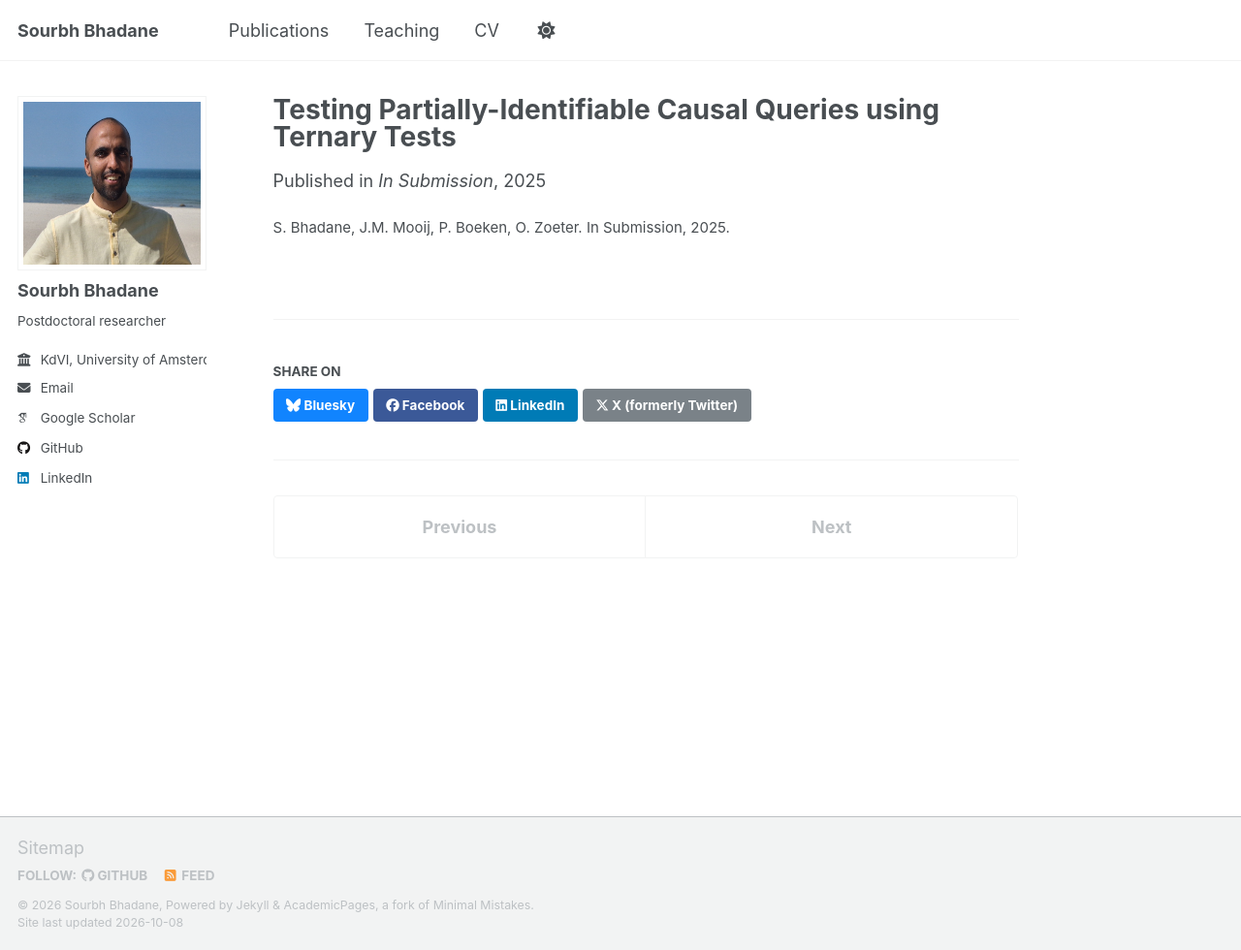
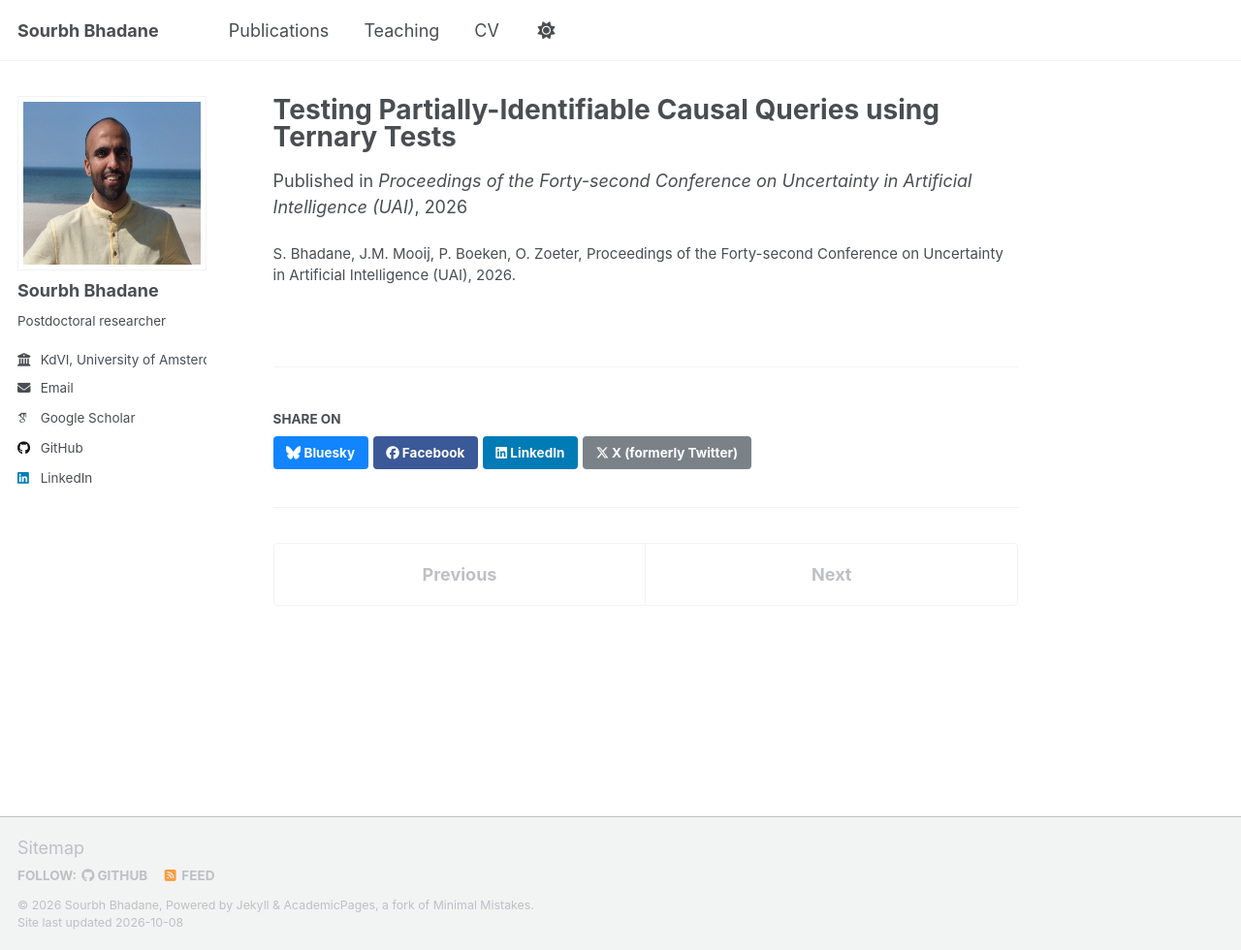
Before and after one commit to SourbhBh/sourbhbh.github.io, a Jekyll site: the page built from _publications/2025-10-01-ternary.md, in a window 1280 px wide and 980 px high. Shown: the whole window at 97% size. Built offline with Jekyll 4.4.1, drawn with Linux system fonts in a browser that asks for light colours; some web fonts are replaced; a script that is not in the unit is left out.

Commit message:
Update 2025-10-01-ternary.md

```diff
--- a/_publications/2025-10-01-ternary.md
+++ b/_publications/2025-10-01-ternary.md
@@ -3,7 +3,7 @@ title: "Testing Partially-Identifiable Causal Queries using Ternary Tests"
 collection: publications
 category: manuscripts
 permalink: /publication/ternary
-date: 2025-10-01
-venue: 'In Submission'
-citation: S. Bhadane, J.M. Mooij, P. Boeken, O. Zoeter. In Submission, 2025.
+date: 2026-2-26
+venue: Proceedings of the Forty-second Conference on Uncertainty in Artificial Intelligence (UAI)
+citation: S. Bhadane, J.M. Mooij, P. Boeken, O. Zoeter, Proceedings of the Forty-second Conference on Uncertainty in Artificial Intelligence (UAI), 2026.
 ---
```
